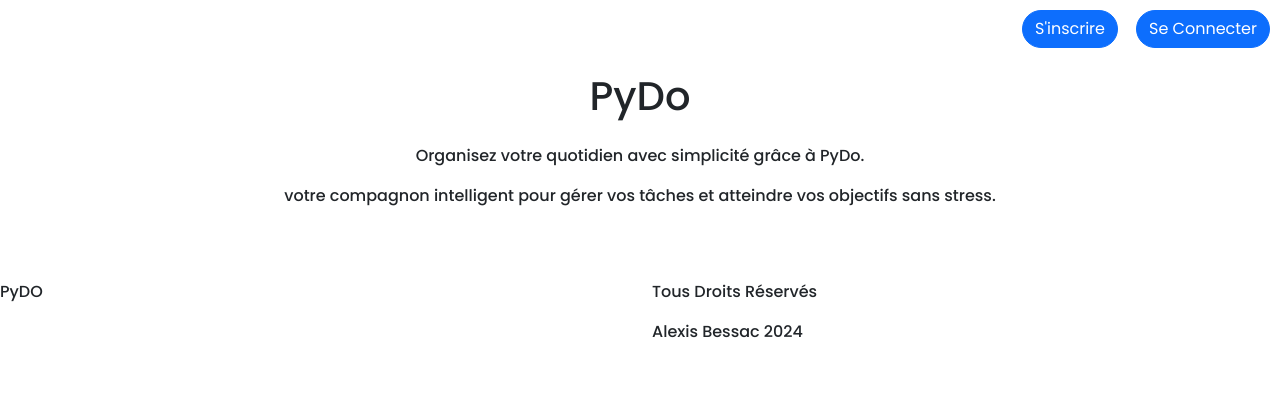
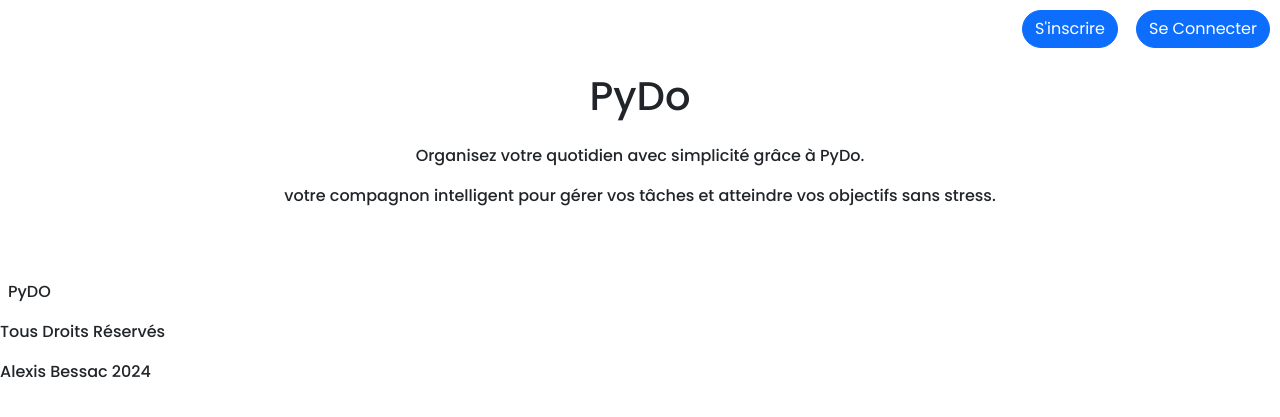
Before and after one commit to AlexisBessac/PyDo, a PHP site: page / in a window 1280 px wide. Shown: the top 417 px of the page. Run offline with PHP 8.4, Linux system fonts and the light colour scheme.

Commit message:
Retouche du CSS

```diff
--- a/templates/layout.html.php
+++ b/templates/layout.html.php
@@ -21,7 +21,7 @@
     </main>
     <footer class="footer">
         <div class="row">
-            <div class="col-lg-6">
+            <div class="col-lg-6 mx-2">
                 <p>PyDO</p>
             </div>
             <div class="col-lg-6">
```
